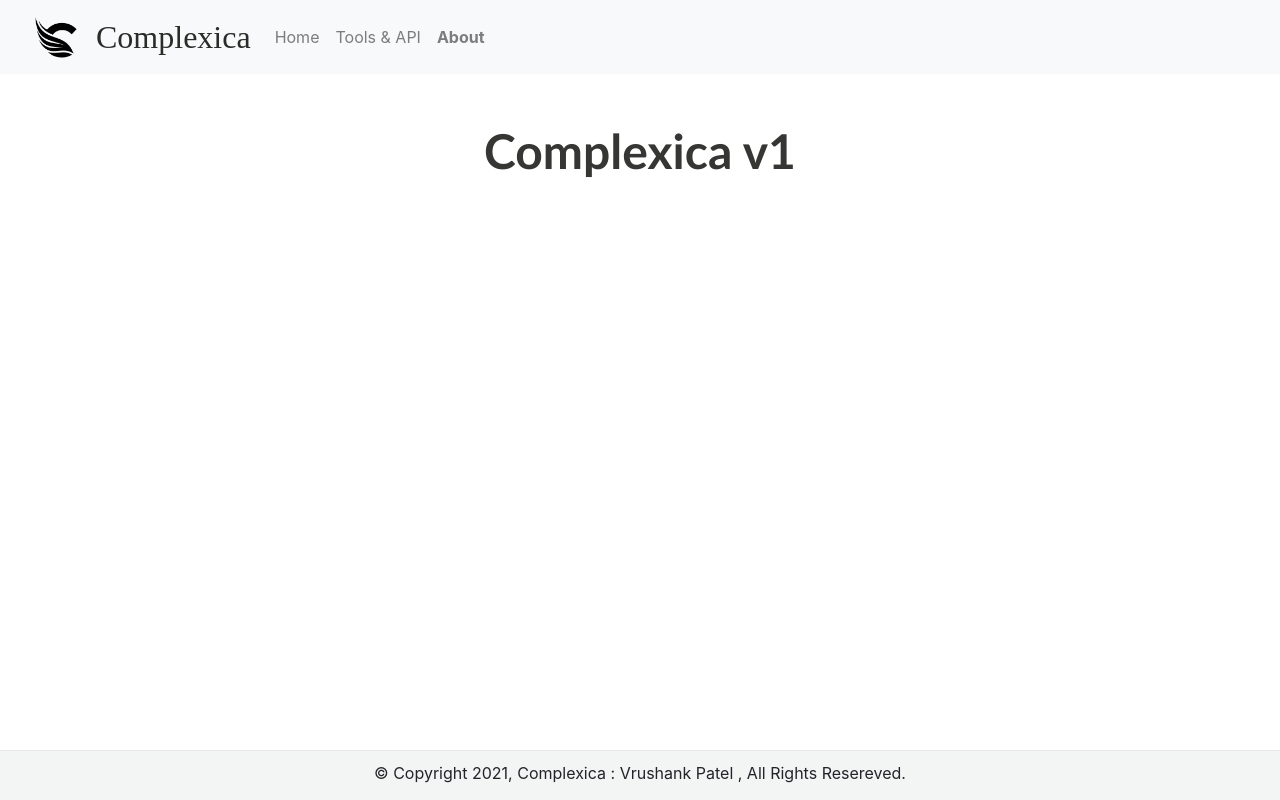
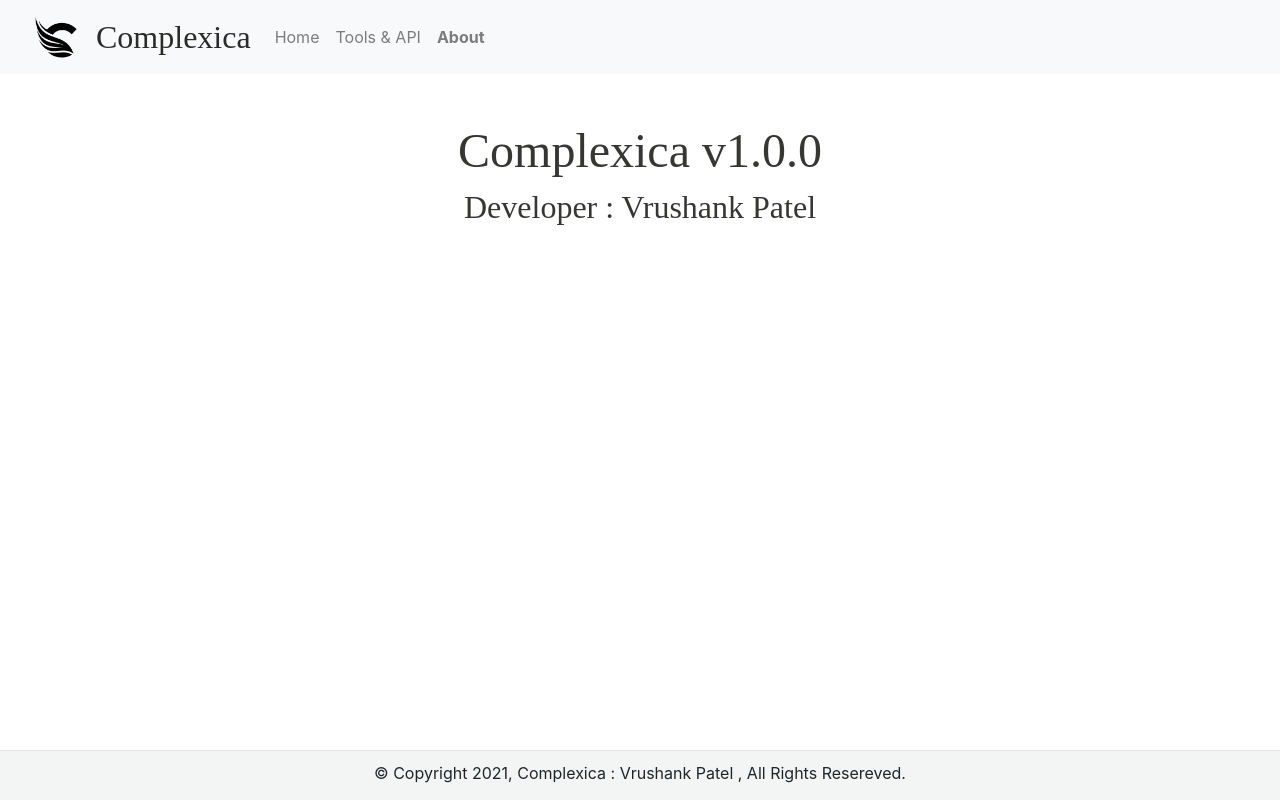
Before and after one commit to VrushankPatel/Complexica-Web, a React (Create React App) app: page /about in a window 1280 px wide. Built offline with nearby package versions, Linux system fonts and the light colour scheme; a web font is replaced by a local one.

Commit message:
added about info

```diff
--- a/src/components/About.jsx
+++ b/src/components/About.jsx
@@ -5,35 +5,51 @@ class Body extends Component {
   render() {
     const txtStyle = {
       fontSize: "xxx-large",
-      fontWeight: "900",
+      fontWeight: "90",
       color: "#363634",
-      fontFamily: "'Trebuchet MS', 'Lucida Sans Unicode', 'Lucida Grande', 'Lucida Sans', Arial, sans-serif",
+      fontFamily: "Exo",
       // paddingTop: "220px",
       // paddingLeft: "50px",
     };
+    const subTxtStyle = {
+      fontSize: "xx-large",
+      fontWeight: "90",
+      color: "#363634",
+      fontFamily: "Exo",
+      // paddingTop: "220px",
+      // paddingLeft: "50px",
+    };
+    const colStyle = {
+      display: "flex",
+      justifyContent: "center",
+      alignItems: "center",
+    }
 
     return (
       <Container>
         <Row className="justify-content-center">
           <Col
             lg={12}
-            style={{
-              display: "flex",
-              justifyContent: "center",
-              alignItems: "center",
-            }}
+            style={colStyle}
           >
-
             <Row>
               <h3
                 className="pt-5"
                 style={txtStyle}
               >
-                Complexica v1
+                Complexica v1.0.0
               </h3>
             </Row>
-
-
+          </Col>
+          <Col
+            lg={12}
+            style={colStyle}
+          >
+            <Row>
+              <h3 style={subTxtStyle}>
+                Developer : Vrushank Patel
+              </h3>
+            </Row>
           </Col>
           {/* <Col
             lg={4}
```
